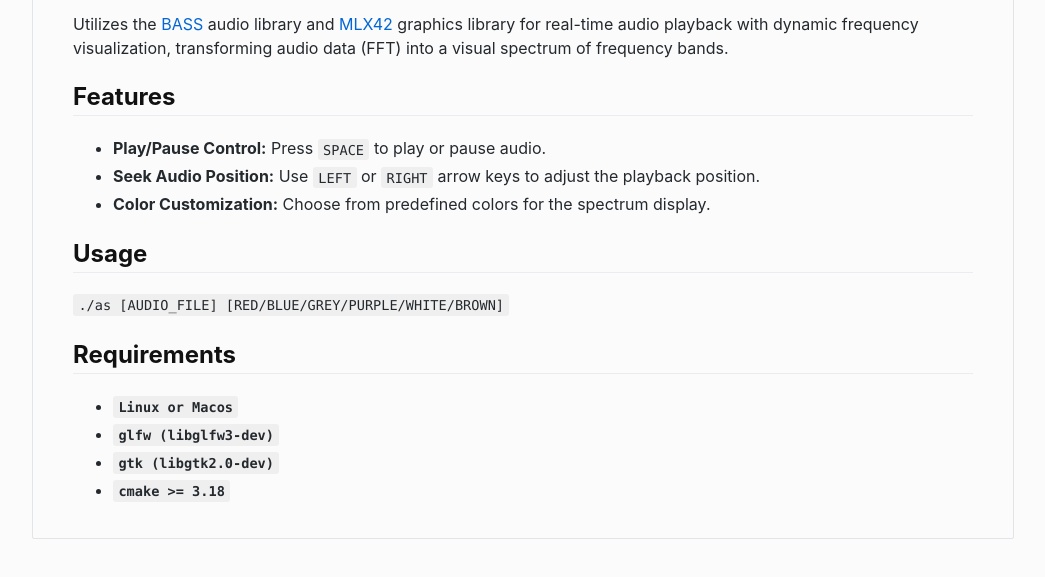
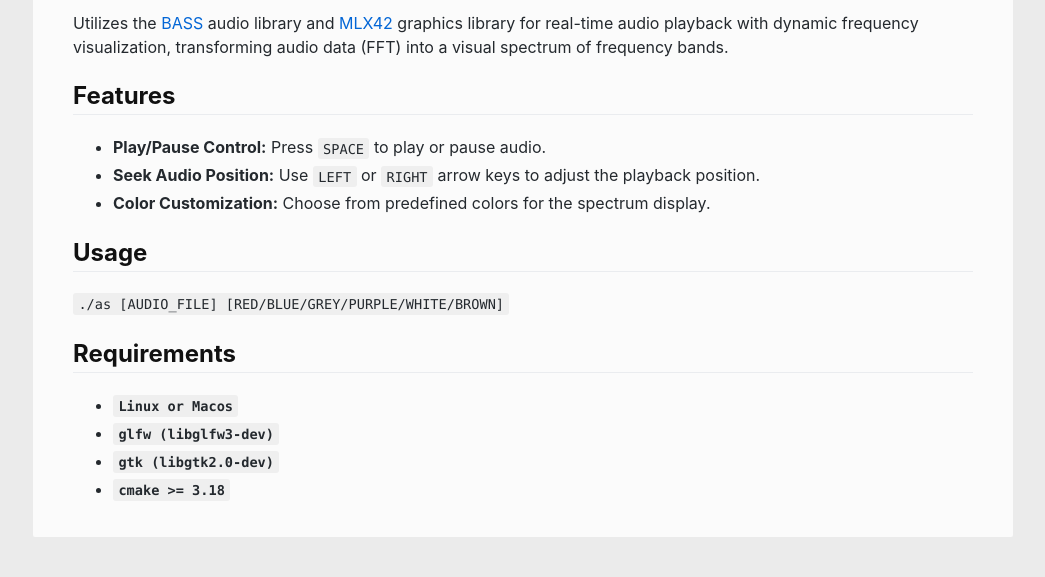
Before and after one commit to beddinao/Portfolio, a plain HTML site: page projects/BASS-audio-simulator/index.html in a window 1280 px wide. Shown: the part 594-1171 px from the top of the page, without its empty margins (117-1162 px from the left). Drawn offline with Linux system fonts and the light colour scheme.

Commit message:
background colors

```diff
--- a/projects/BASS-audio-simulator/index.html
+++ b/projects/BASS-audio-simulator/index.html
@@ -34,7 +34,7 @@
           <style type='text/css'>body {
     font: 400 16px/1.5 "Helvetica Neue", Helvetica, Arial, sans-serif;
     color: #111;
-    background-color: #fbfbfb;
+    background-color: #ebebeb;
     -webkit-text-size-adjust: 100%;
     -webkit-font-feature-settings: "kern" 1;
     -moz-font-feature-settings: "kern" 1;
@@ -56,12 +56,12 @@
 body>#content {
     margin: 0px;
     max-width: 900px;
-    border: 1px solid #e1e4e8;
     padding: 10px 40px;
     padding-bottom: 20px;
     border-radius: 2px;
     margin-left: auto;
     margin-right: auto;
+    background-color: #fbfbfb;
 }
 
 summary {
```
Also changed, not shown: projects/Inception/index.html (+2 -2 lines), projects/MOS-6502-Emulator/index.html (+2 -2 lines), projects/MetallC64/index.html (+2 -2 lines), projects/Webserv/index.html (+2 -2 lines), projects/ascii-art-generator/index.html (+2 -2 lines), projects/chip-8-emulator/index.html (+2 -2 lines), projects/cub3D/index.html (+2 -2 lines), projects/fdf/index.html (+2 -2 lines), projects/ft_nmap/index.html (+2 -2 lines), projects/game-of-life/index.html (+2 -2 lines), projects/interactive-particle-sphere/index.html (+2 -2 lines), projects/mini-shell/index.html (+2 -2 lines), projects/nestjs_todo_api/index.html (+2 -2 lines), projects/next-gravity-demo/index.html (+2 -2 lines), 3 more files.
